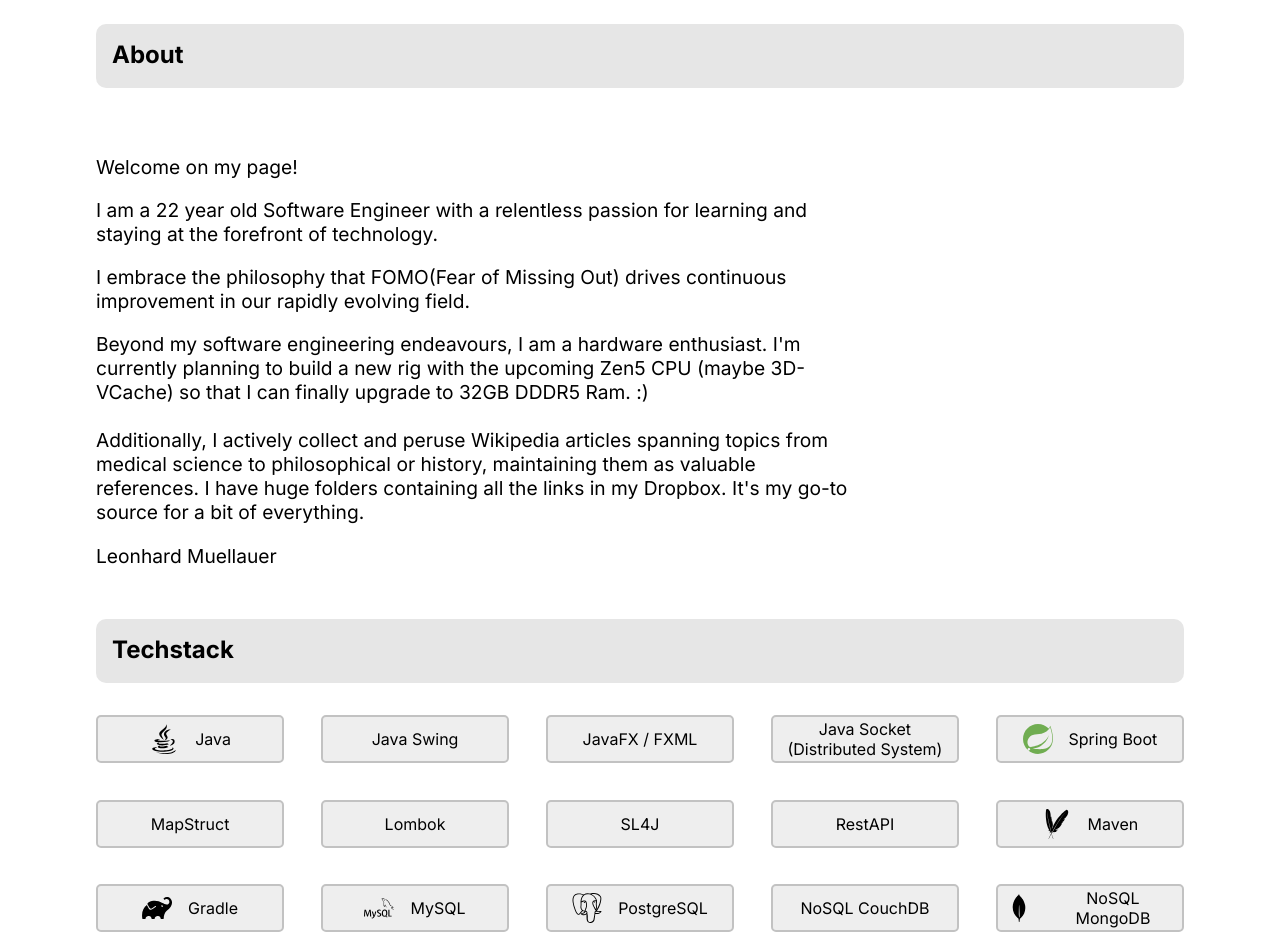
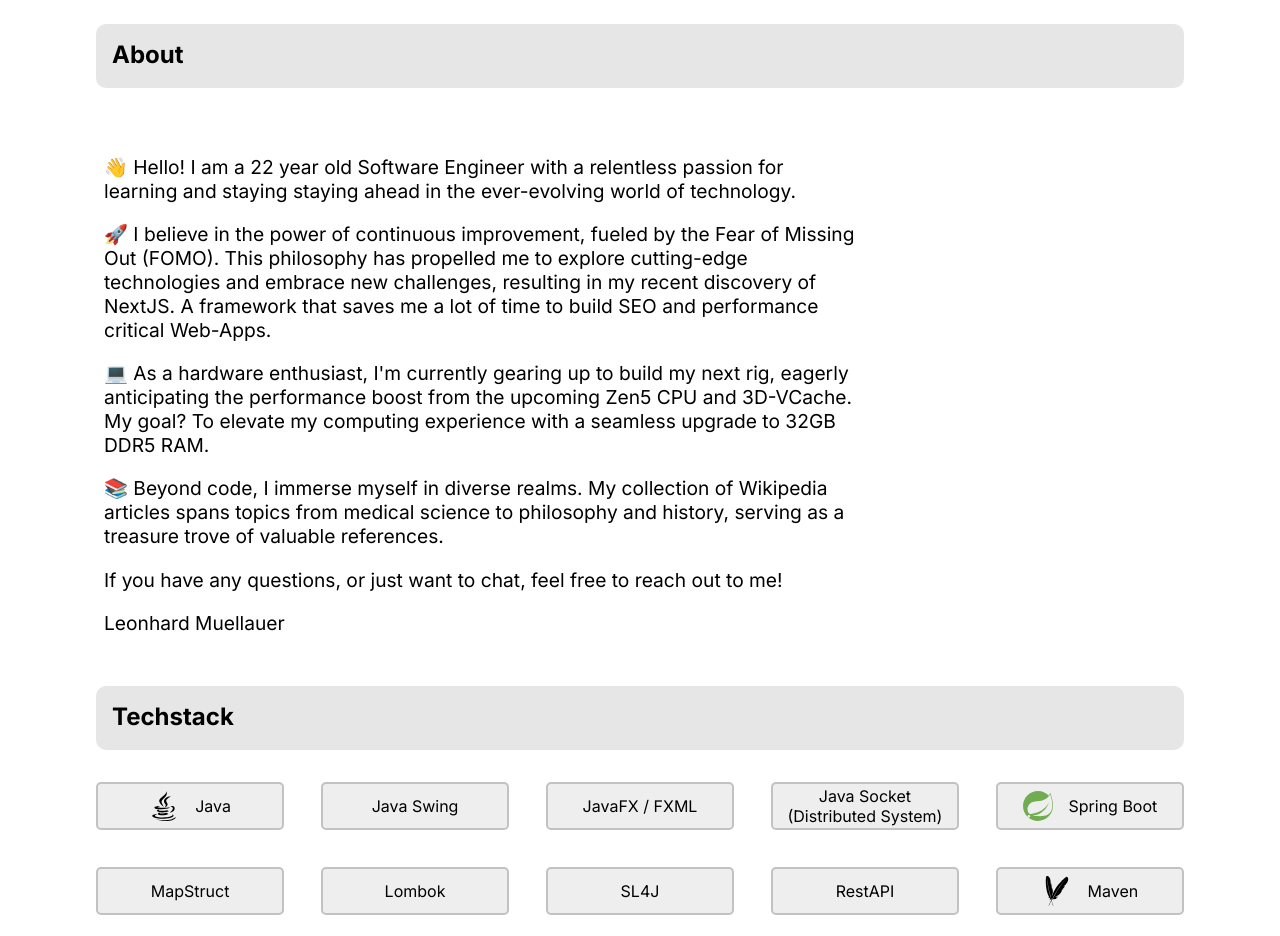
Before and after one commit to Reonharudo/dev-portfolio, a Next.js app: page / in a window 1280 px wide. Shown: the part 880-1816 px from the top of the page. Built offline with nearby package versions, Linux system fonts and the light colour scheme; no server answers.

Commit message:
updated about text

```diff
--- a/src/components/AboutSection/AboutSection.module.css
+++ b/src/components/AboutSection/AboutSection.module.css
@@ -15,6 +15,7 @@
 .description_container {
     grid-area: description_area;
     font-size: 1.2rem;
+    margin-left: 0.5rem;
 }
 
 .image_section {
--- a/src/components/AboutSection/AboutSection.tsx
+++ b/src/components/AboutSection/AboutSection.tsx
@@ -26,32 +26,39 @@
             <SectionHeadline>About</SectionHeadline>
             <div className={styles.content}>
                 <div className={styles.description_container}>
-                    <p>Welcome on my page!</p>
                     <p>
-                        I am a {age} year old Software Engineer with a
-                        relentless passion for learning and staying at the
-                        forefront of technology.
+                        👋 Hello! I am a {age} year old Software Engineer with a
+                        relentless passion for learning and staying staying
+                        ahead in the ever-evolving world of technology.
                     </p>
                     <p>
-                        I embrace the philosophy that FOMO(Fear of Missing Out)
-                        drives continuous improvement in our rapidly evolving
-                        field.
+                        🚀 I believe in the power of continuous improvement,
+                        fueled by the Fear of Missing Out (FOMO). This
+                        philosophy has propelled me to explore cutting-edge
+                        technologies and embrace new challenges, resulting in my
+                        recent discovery of NextJS. A framework that saves me a
+                        lot of time to build SEO and performance critical
+                        Web-Apps.
                     </p>
 
                     <p>
-                        Beyond my software engineering endeavours, I am a
-                        hardware enthusiast. I&apos;m currently planning to
-                        build a new rig with the upcoming Zen5 CPU (maybe
-                        3D-VCache) so that I can finally upgrade to 32GB DDDR5
-                        Ram. :)
-                        <br />
-                        <br />
-                        Additionally, I actively collect and peruse Wikipedia
-                        articles spanning topics from medical science to
-                        philosophical or history, maintaining them as valuable
-                        references. I have huge folders containing all the links
-                        in my Dropbox. It&apos;s my go-to source for a bit of
-                        everything.
+                        💻 As a hardware enthusiast, I'm currently gearing up to
+                        build my next rig, eagerly anticipating the performance
+                        boost from the upcoming Zen5 CPU and 3D-VCache. My goal?
+                        To elevate my computing experience with a seamless
+                        upgrade to 32GB DDR5 RAM.
+                    </p>
+
+                    <p>
+                        📚 Beyond code, I immerse myself in diverse realms. My
+                        collection of Wikipedia articles spans topics from
+                        medical science to philosophy and history, serving as a
+                        treasure trove of valuable references.
+                    </p>
+
+                    <p>
+                        If you have any questions, or just want to chat, feel
+                        free to reach out to me!
                     </p>
                     <p>Leonhard Muellauer</p>
                 </div>
```
